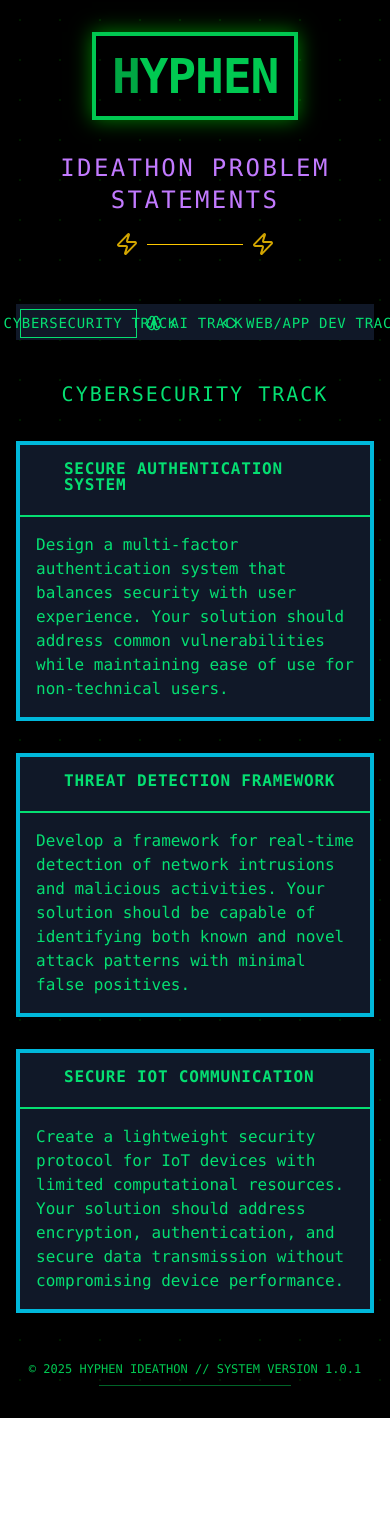
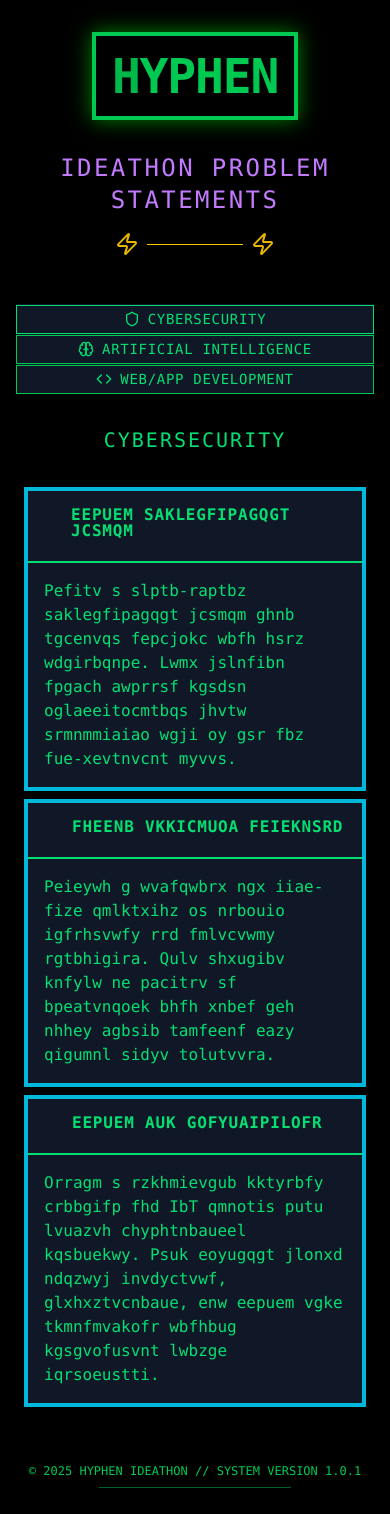
Before and after one commit to MananGandhi1810/hyphen-ps, a React (Vite) app: page / in a window 390 px wide. Shown: the top 1514 px of the page. Before the commit the page ends 1418 px from the top, so only its background shows below. Built offline with nearby package versions, Linux system fonts and the light colour scheme.

Commit message:
Mobile responsive, encryption

```diff
--- a/package.json
+++ b/package.json
@@ -16,6 +16,7 @@
     "@tailwindcss/vite": "^4.0.17",
     "class-variance-authority": "^0.7.1",
     "clsx": "^2.1.1",
+    "framer-motion": "^12.6.2",
     "lucide-react": "^0.484.0",
     "react": "^19.0.0",
     "react-dom": "^19.0.0",
--- a/src/App.jsx
+++ b/src/App.jsx
@@ -1,4 +1,5 @@
 import { Shield, Brain, Code, Zap } from "lucide-react";
+import { motion } from "framer-motion";
 import { Tabs, TabsContent, TabsList, TabsTrigger } from "@/components/ui/tabs";
 import {
     Card,
@@ -15,17 +16,36 @@ const icons = {
     Code,
 };
 
-export default function ProblemStatements() {
+export default function App() {
+    const container = {
+        hidden: { opacity: 0 },
+        show: {
+            opacity: 1,
+            transition: {
+                staggerChildren: 0.1,
+                delayChildren: 0.3,
+            },
+        },
+    };
+
+    const item = {
+        hidden: { opacity: 0, scale: 0.8 },
+        show: { opacity: 1, scale: 1 },
+    };
+
     return (
-        <div className="min-h-screen bg-black text-green-400 font-mono relative overflow-hidden">
-            {/* Retro grid background */}
-            <div className="absolute inset-0 bg-[radial-gradient(rgba(0,255,0,0.1)_1px,transparent_1px)] bg-[size:40px_40px] pointer-events-none"></div>
-
-            {/* Scanlines effect */}
-            <div className="absolute inset-0 bg-[linear-gradient(to_bottom,rgba(0,0,0,0)_0%,rgba(0,0,0,0.2)_50%,rgba(0,0,0,0)_100%)] bg-[size:100%_4px] pointer-events-none opacity-20"></div>
-
+        <motion.div
+            initial={{ opacity: 0 }}
+            animate={{ opacity: 1 }}
+            className="min-h-screen bg-black text-green-400 font-mono relative overflow-hidden"
+        >
             <div className="container mx-auto py-8 px-4 relative z-10">
-                <header className="mb-12 text-center">
+                <motion.header
+                    initial={{ y: -50, opacity: 0 }}
+                    animate={{ y: 0, opacity: 1 }}
+                    transition={{ duration: 0.5 }}
+                    className="mb-12 text-center"
+                >
                     <div className="inline-block border-4 border-green-500 p-4 mb-4 shadow-[0_0_20px_rgba(0,255,0,0.5)]">
                         <h1 className="text-5xl font-bold tracking-tight text-green-500 uppercase">
                             <span className="inline-block animate-pulse">
@@ -42,10 +62,15 @@ export default function ProblemStatements() {
                         <div className="h-px w-24 bg-yellow-400 self-center mx-2"></div>
                         <Zap className="h-6 w-6 text-yellow-400 animate-pulse" />
                     </div>
-                </header>
+                </motion.header>
 
                 <Tabs defaultValue="cybersecurity" className="w-full">
-                    <TabsList className="grid w-full grid-cols-3 mb-8 bg-gray-900 border-cyan-500 p-1 rounded-none">
+                    <motion.div
+                        variants={container}
+                        initial="hidden"
+                        animate="show"
+                    >
+                        <TabsList className="grid w-full grid-cols-1 h-min mb-8 bg-gray-900 border-cyan-500 p-0 rounded-none md:grid-cols-3">
                             {Object.entries(problemStatements.tracks).map(
                                 ([key, track]) => {
                                     const IconComponent = icons[track.icon];
@@ -63,7 +88,7 @@ export default function ProblemStatements() {
                                                     : track.color === "purple"
                                                     ? "255,0,255"
                                                     : "0,255,255"
-                                        },0.5)] rounded-none transition-all`}
+                                            },0.5)] rounded-none transition-all border-green-500`}
                                         >
                                             <IconComponent className="h-5 w-5" />
                                             <span className="uppercase tracking-wider">
@@ -93,15 +118,24 @@ export default function ProblemStatements() {
                                         ></div>
                                     </div>
 
+                                    <motion.div
+                                        variants={container}
+                                        initial="hidden"
+                                        animate="show"
+                                    >
                                         {track.problems.map((problem) => (
+                                            <motion.div
+                                                key={problem.id}
+                                                variants={item}
+                                            >
                                                 <Card
-                                        key={problem.id}
-                                        className={`border-4 border-${
+                                                    className={`border-4 m-2 border-${
                                                         track.color
                                                     }-500 bg-gray-900 rounded-none p-0 shadow-[0_0_15px_rgba(${
                                                         track.color === "yellow"
                                                             ? "255,255,0"
-                                                : track.color === "purple"
+                                                            : track.color ===
+                                                              "purple"
                                                             ? "255,0,255"
                                                             : "0,255,255"
                                                     },0.3)] gap-0`}
@@ -124,21 +158,31 @@ export default function ProblemStatements() {
                                                         className={`p-4 text-${track.color}-100`}
                                                     >
                                                         <p className="">
-                                                {problem.description}
+                                                            {
+                                                                problem.description
+                                                            }
                                                         </p>
                                                     </CardContent>
                                                 </Card>
+                                            </motion.div>
                                         ))}
+                                    </motion.div>
                                 </TabsContent>
                             ),
                         )}
+                    </motion.div>
                 </Tabs>
 
-                <div className="text-center mt-12 text-xs text-green-500 font-mono">
+                <motion.div
+                    initial={{ opacity: 0 }}
+                    animate={{ opacity: 1 }}
+                    transition={{ delay: 1.2 }}
+                    className="text-center mt-12 text-xs text-green-500 font-mono"
+                >
                     <p>© 2025 HYPHEN IDEATHON // SYSTEM VERSION 1.0.1</p>
                     <div className="h-px w-48 bg-green-500 mx-auto mt-2 opacity-50"></div>
+                </motion.div>
             </div>
-            </div>
-        </div>
+        </motion.div>
     );
 }
--- a/src/data/problemStatements.json
+++ b/src/data/problemStatements.json
@@ -1,108 +1,49 @@
 {
+    "decrypted": "frhe",
     "tracks": {
         "cybersecurity": {
-            "name": "CYBERSECURITY TRACK",
+            "name": "CyberSecurity",
             "color": "cyan",
             "icon": "Shield",
             "problems": [
                 {
-                    "id": "CS01",
-                    "title": "Secure Authentication System",
-                    "description": "Design a multi-factor authentication system that balances security with user experience. Your solution should address common vulnerabilities while maintaining ease of use for non-technical users.",
-                    "requirements": [
-                        "Implement at least two authentication factors",
-                        "Address common vulnerabilities (phishing, credential stuffing, etc.)",
-                        "Provide a user-friendly interface for non-technical users",
-                        "Include recovery mechanisms for lost credentials"
-                    ],
-                    "evaluationCriteria": [
-                        "Security effectiveness",
-                        "User experience and accessibility",
-                        "Implementation feasibility",
-                        "Innovation in approach"
-                    ]
+                    "id": "OS01",
+                    "title": "Eepuem Saklegfipagqgt Jcsmqm",
+                    "description": "Pefitv s slptb-raptbz saklegfipagqgt jcsmqm ghnb tgcenvqs fepcjokc wbfh hsrz wdgirbqnpe. Lwmx jslnfibn fpgach awprrsf kgsdsn oglaeeitocmtbqs jhvtw srmnmmiaiao wgji oy gsr fbz fue-xevtnvcnt myvvs."
                 },
                 {
-                    "id": "CS02",
-                    "title": "Threat Detection Framework",
-                    "description": "Develop a framework for real-time detection of network intrusions and malicious activities. Your solution should be capable of identifying both known and novel attack patterns with minimal false positives.",
-                    "requirements": [
-                        "Real-time monitoring and detection capabilities",
-                        "Ability to detect both signature-based and anomaly-based threats",
-                        "Minimization of false positives",
-                        "Scalable architecture for enterprise environments"
-                    ],
-                    "evaluationCriteria": [
-                        "Detection accuracy and speed",
-                        "False positive/negative rates",
-                        "Scalability and performance",
-                        "Adaptability to new threats"
-                    ]
+                    "id": "OS02",
+                    "title": "Fheenb Vkkicmuoa Feieknsrd",
+                    "description": "Peieywh g wvafqwbrx ngx iiae-fize qmlktxihz os nrbouio igfrhsvwfy rrd fmlvcvwmy rgtbhigira. Qulv shxugibv knfylw ne pacitrv sf bpeatvnqoek bhfh xnbef geh nhhey agbsib tamfeenf eazy qigumnl sidyv tolutvvra."
                 },
                 {
-                    "id": "CS03",
-                    "title": "Secure IoT Communication",
-                    "description": "Create a lightweight security protocol for IoT devices with limited computational resources. Your solution should address encryption, authentication, and secure data transmission without compromising device performance.",
-                    "requirements": [
-                        "Lightweight encryption suitable for resource-constrained devices",
-                        "Secure device authentication mechanism",
-                        "Protection against common IoT vulnerabilities",
-                        "Minimal impact on battery life and performance"
-                    ],
-                    "evaluationCriteria": [
-                        "Security strength",
-                        "Resource efficiency",
-                        "Scalability across different IoT devices",
-                        "Practicality of implementation"
-                    ]
+                    "id": "OS03",
+                    "title": "Eepuem AuK Gofyuaipilofr",
+                    "description": "Orragm s rzkhmievgub kktyrbfy crbbgifp fhd IbT qmnotis putu lvuazvh chyphtnbaueel kqsbuekwy. Psuk eoyugqgt jlonxd ndqzwyj invdyctvwf, glxhxztvcnbaue, enw eepuem vgke tkmnfmvakofr wbfhbug kgsgvofusvnt lwbzge iqrsoeustti."
                 }
             ]
         },
         "ai": {
-            "name": "AI TRACK",
+            "name": "Artificial Intelligence",
             "color": "purple",
             "icon": "Brain",
             "problems": [
                 {
-                    "id": "AI01",
-                    "title": "Ethical AI Decision-Making",
-                    "description": "Design a framework for ensuring ethical decision-making in AI systems. Your solution should address bias detection, fairness metrics, and transparency in AI-driven decisions across various domains.",
-                    "requirements": [
-                        "Methodology for detecting and mitigating bias in AI systems",
-                        "Quantifiable fairness metrics for different application domains",
-                        "Transparency mechanisms to explain AI decisions to stakeholders",
-                        "Consideration of diverse ethical frameworks and cultural contexts"
-                    ],
-                    "evaluationCriteria": [
-                        "Effectiveness in bias detection and mitigation",
-                        "Comprehensiveness of fairness considerations",
-                        "Clarity and usefulness of explanations",
-                        "Practical applicability across different AI systems"
-                    ]
+                    "id": "MI01",
+                    "title": "Qtuipid GZ Hevusvoa-Usqzrg",
+                    "description": "Pefitv s liemxioek swj kewukunt egpairp dxoifibv-egbmnz un NI fgkzvqs. Raue sbtmzzsn ltohlq ivjiisl nins qmlktxihz, fnievwyj qemdips, nvv zienlbaeeakq oe EI-wdiiea lwizwihzs ncewky merbauf dbusoew."
                 }
             ]
         },
         "webdev": {
-            "name": "WEB/APP DEV TRACK",
+            "name": "Web/App Development",
             "color": "yellow",
             "icon": "Code",
             "problems": [
                 {
-                    "id": "WD01",
-                    "title": "Community Resource Platform",
-                    "description": "Design a web platform that connects community members with local resources, services, and volunteer opportunities. Your solution should facilitate community engagement and support resource discovery and sharing.",
-                    "requirements": [
-                        "Resource discovery and filtering capabilities",
-                        "User-generated content and community contributions",
-                        "Volunteer matching and coordination features",
-                        "Accessibility across different devices and for users with disabilities"
-                    ],
-                    "evaluationCriteria": [
-                        "User experience and interface design",
-                        "Functionality and feature completeness",
-                        "Accessibility and inclusivity",
-                        "Potential community impact"
-                    ]
+                    "id": "ID01",
+                    "title": "Oozmhvazp Velauecr Xdgkjoky",
+                    "description": "Pefitv s cvf pemtsoeu lnrx chznrcga uudqugutl mrutkiw wbfh yopid xvwondcrs, fmjbzgel, mnq vbtmtkiek apcoebmtzxixe. Ybue agrlxihz suohtv lrgieutntr kgsdynbfy rntiykdinm mnq shxhuix rxeohrpm vojgooqrl aal knrvigs."
                 }
             ]
         }
```
Also changed, not shown: 2 other files (tests, documents, lock files or other folders). Lines whose indentation alone changed are shown as unchanged.
